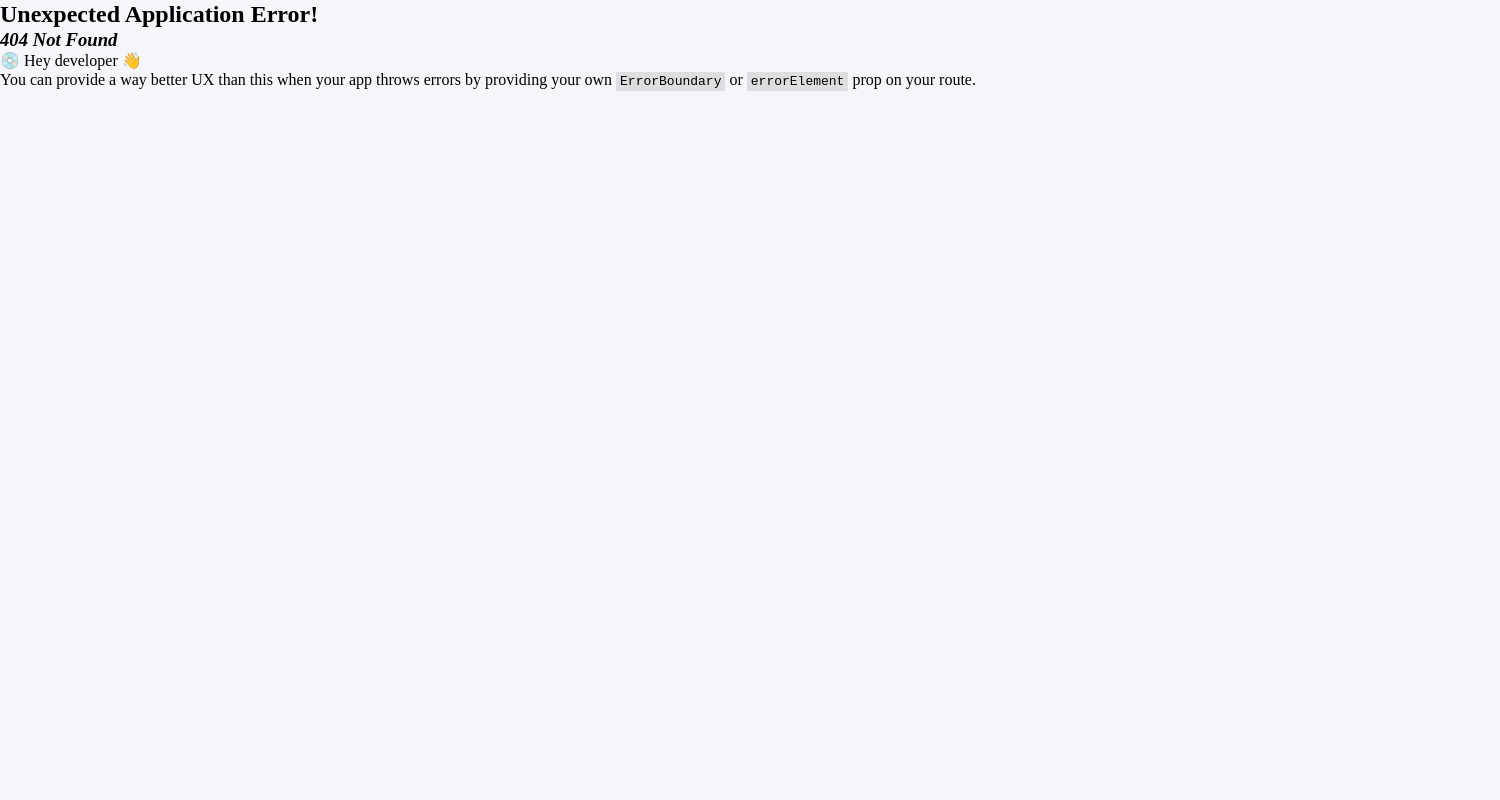
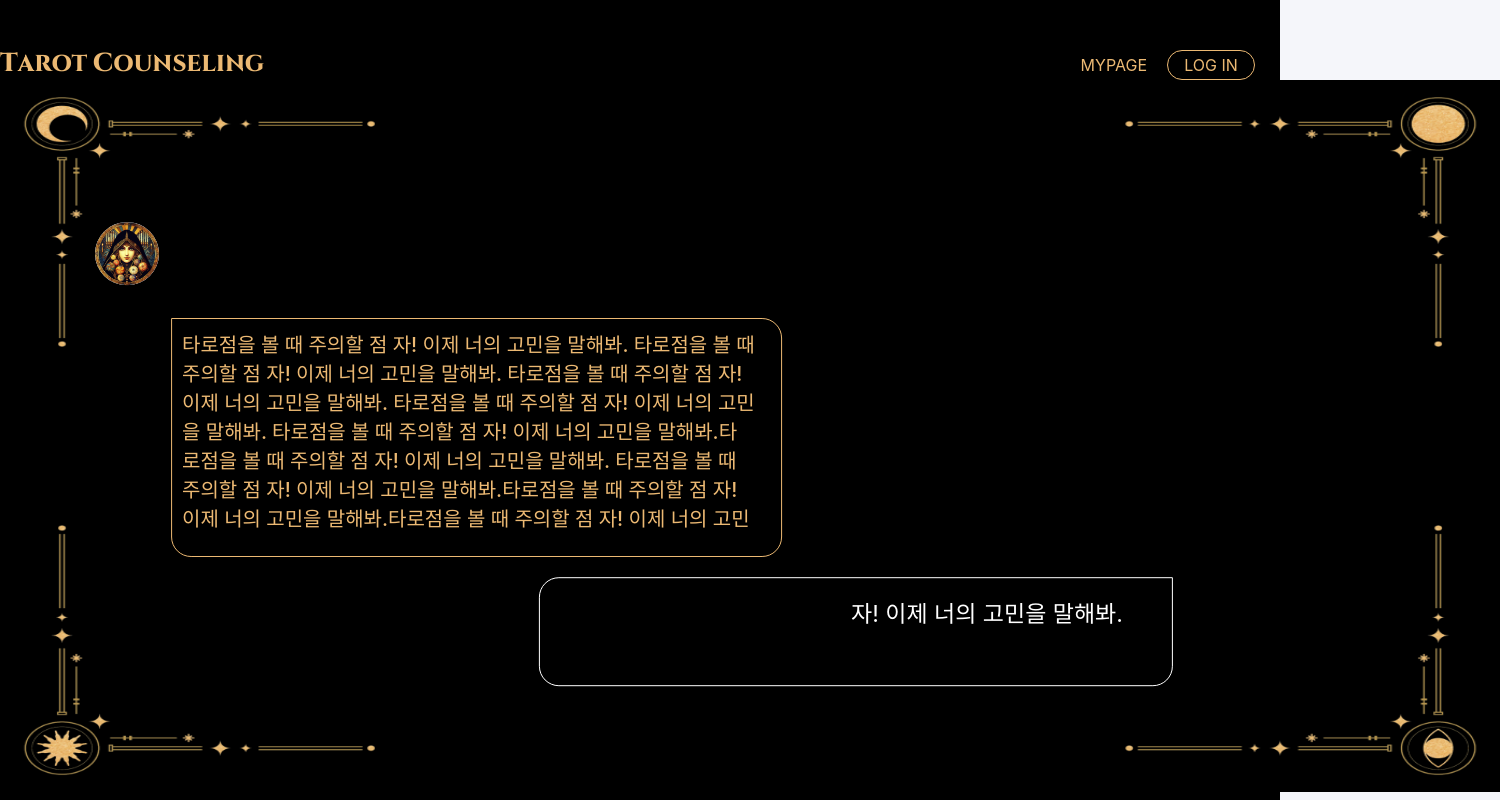
Before and after one commit to 2023-winter-techeer-sw-bootcamp-TeamF/TeamF, a React (Vite) app in the folder frontend/: page /todayfortune in a window 1280 px wide. Before the commit this address had no page. Shown: the whole page, 1500 px wide, since content can reach past the window. Built offline with nearby package versions, Linux system fonts and the light colour scheme; grey boxes are pictures that could not be loaded; the HTML template or start-up script is replaced by a standard one; a web font is replaced by a local one.

Commit message:
feat: 고민 상담 페이지 input추가., 주소 및 페이지 추가

```diff
--- a/frontend/src/pages/FortuneSelect.tsx
+++ b/frontend/src/pages/FortuneSelect.tsx
@@ -3,11 +3,11 @@ import Navbar from "../component/Navbar";
 import styled from "styled-components";
 import { Link } from "react-router-dom";
 import Background from "../assets/Background.png";
-import Friendship from "../assets/Friendship.png";
-import LoveFortune from "../assets/LoveFortune.png";
-import MoneyFortune from "../assets/MoneyFortune.png";
-import TodayFortune from "../assets/TodayFortune.png";
-import WishFortune from "../assets/WishFortune.png";
+import FriendshipImg from "../assets/Friendship.png";
+import LoveFortuneImg from "../assets/LoveFortune.png";
+import MoneyFortuneImg from "../assets/MoneyFortune.png";
+import TodayFortuneImg from "../assets/TodayFortune.png";
+import WishFortuneImg from "../assets/WishFortune.png";
 const BackgroundWrapper = styled.div`
   position: relative; // 자식 요소를 절대 위치로 배치하기 위한 설정
   width: 100%;
@@ -82,7 +82,7 @@ const CardBox = styled.div`
 
   @media (max-width: 1300px), (max-height: 650px) {
     width: 165px;
-    height: 300px;
+    height: 256px;
   }
 `;
 
@@ -167,35 +167,35 @@ const FortuneSelect = () => {
             <CardsContainer>
               <CardBox>
                 <CardLink to="/todayfortune">
-                  <ProfileImage src={TodayFortune} />
+                  <ProfileImage src={TodayFortuneImg} />
                   <Question>나의 오늘은 어떨까?</Question>
                   <CardTitle>오늘의 운세</CardTitle>
                 </CardLink>
               </CardBox>
               <CardBox>
                 <CardLink to="/lovefortune">
-                  <ProfileImage src={LoveFortune} />
+                  <ProfileImage src={LoveFortuneImg} />
                   <Question>우리 사이 애정은?</Question>
                   <CardTitle>연애운</CardTitle>
                 </CardLink>
               </CardBox>
               <CardBox>
                 <CardLink to="/friendship">
-                  <ProfileImage src={Friendship} />
+                  <ProfileImage src={FriendshipImg} />
                   <Question>우리 사이 우정은?</Question>
                   <CardTitle>우정운</CardTitle>
                 </CardLink>
               </CardBox>
               <CardBox>
                 <CardLink to="/moneyfortune">
-                  <ProfileImage src={MoneyFortune} />
+                  <ProfileImage src={MoneyFortuneImg} />
                   <Question>나 부자될 수 있을까?</Question>
                   <CardTitle>재물운</CardTitle>
                 </CardLink>
               </CardBox>
               <CardBox>
                 <CardLink to="/wishfortune">
-                  <ProfileImage src={WishFortune} />
+                  <ProfileImage src={WishFortuneImg} />
                   <Question>이룰 수 있을까?</Question>
                   <CardTitle>소망운</CardTitle>
                 </CardLink>
--- /dev/null
+++ b/frontend/src/pages/Friendship.tsx
@@ -0,0 +1,9 @@
+import React from "react";
+
+export default function Test() {
+  return (
+    <>
+      <h1>Test입니다.</h1>
+    </>
+  );
+}
--- /dev/null
+++ b/frontend/src/pages/LoveFortune.tsx
@@ -0,0 +1,9 @@
+import React from "react";
+
+export default function Test() {
+  return (
+    <>
+      <h1>Test입니다.</h1>
+    </>
+  );
+}
--- /dev/null
+++ b/frontend/src/pages/MoneyFortune.tsx
@@ -0,0 +1,9 @@
+import React from "react";
+
+export default function Test() {
+  return (
+    <>
+      <h1>Test입니다.</h1>
+    </>
+  );
+}
--- a/frontend/src/pages/Signup.tsx
+++ b/frontend/src/pages/Signup.tsx
@@ -186,7 +186,7 @@ function Signup() {
           <SWord>SIGN UP</SWord>
           <Id placeholder="ID"></Id>
           <Pw placeholder="PASSWORD"></Pw>
-          <ConfirmP placeholder="CORNFIRM PASSWORD"></ConfirmP>
+          <ConfirmP placeholder="CONFIRM PASSWORD"></ConfirmP>
           <Username placeholder="USERNAME"></Username>
           <SButton>SIGN UP</SButton>
         </Circle>
--- a/frontend/src/pages/BeforeChat.tsx
+++ b/frontend/src/pages/TodayFortune.tsx
@@ -2,7 +2,7 @@ import React from "react";
 import Navbar from "../component/Navbar";
 import styled from "styled-components";
 import Background from "../assets/Background.png";
-import TodayFortune from "../assets/TodayFortune.png";
+import TodayFortuneImg from "../assets/TodayFortune.png";
 
 const BackgroundColor = styled.div`
   background: #000;
@@ -133,8 +133,10 @@ const ReplyBox = styled.div`
   }
 `;
 
-const Reply = styled.p`
+const Reply = styled.textarea`
   color: #fff;
+  background-color: #000;
+  width: 600px;
   text-align: right;
   font-family: Inter;
   font-size: 23px;
@@ -143,6 +145,9 @@ const Reply = styled.p`
   line-height: normal;
   overflow-y: scroll;
   padding-right: 1rem;
+  outline: none;
+  border: none;
+  resize: none;
   &::-webkit-scrollbar {
     width: 5px; /* 스크롤바의 너비 */
   }
@@ -155,18 +160,25 @@ const Reply = styled.p`
   &::-webkit-scrollbar-thumb:hover {
     background-color: #ffffff; /* 호버시 색상 변경 (흰색) */
   }
+  &::placeholder {
+    color: #fff;
+    background-color: #000;
+    font-size: 23px;
+    padding-right: 1rem;
+  }
+
   @media screen and (max-width: 1300px), (max-height: 650px) {
     font-size: 20px;
   }
 `;
 
-const BeforeChat = () => {
+const TodayFortune = () => {
   return (
     <BackgroundColor>
       <Inside>
         <Navbar />
         <BackgroundWrapper>
-          <Profile src={TodayFortune}></Profile>
+          <Profile src={TodayFortuneImg}></Profile>
           <TitleBox>
             <TitleContent>OO운 타로 마스터와의 대화</TitleContent>
           </TitleBox>
@@ -185,19 +197,11 @@ const BeforeChat = () => {
             </Tellme>
           </ChatBox>
           <ReplyBox>
-            <Reply>
-              일하는데 스트레스를 너무 많이 받습니다. 이직을 하면 좋을 지 아니면
-              더 적응을 해야할 지 알려주세요. 타로점을 볼 때 주의할 점
-              <br /> .<br /> . <br />. <br />. <br />.
-              <br /> .<br /> .<br /> .<br />
-              <br />
-              <br />
-              <br /> 자! 이제 너의 고민을 말해봐.
-            </Reply>
+            <Reply placeholder="자! 이제 너의 고민을 말해봐."></Reply>
           </ReplyBox>
         </BackgroundWrapper>
       </Inside>
     </BackgroundColor>
   );
 };
-export default BeforeChat;
+export default TodayFortune;
--- /dev/null
+++ b/frontend/src/pages/WishFortune.tsx
@@ -0,0 +1,9 @@
+import React from "react";
+
+export default function Test() {
+  return (
+    <>
+      <h1>Test입니다.</h1>
+    </>
+  );
+}
```
Also changed, not shown: frontend/src/App.tsx (+23 -4 lines).
